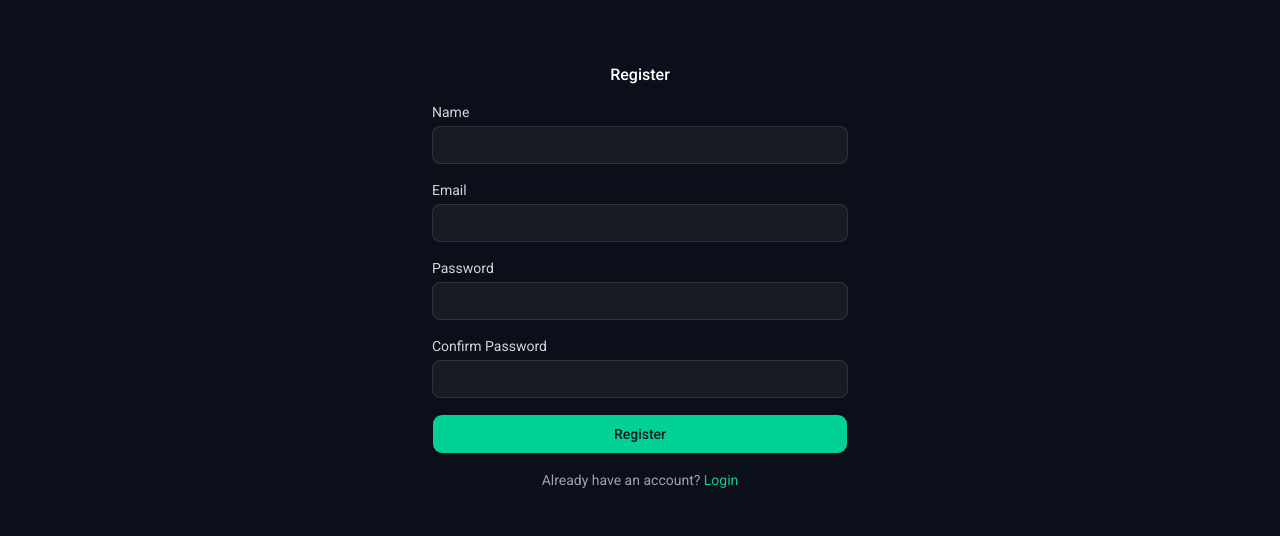
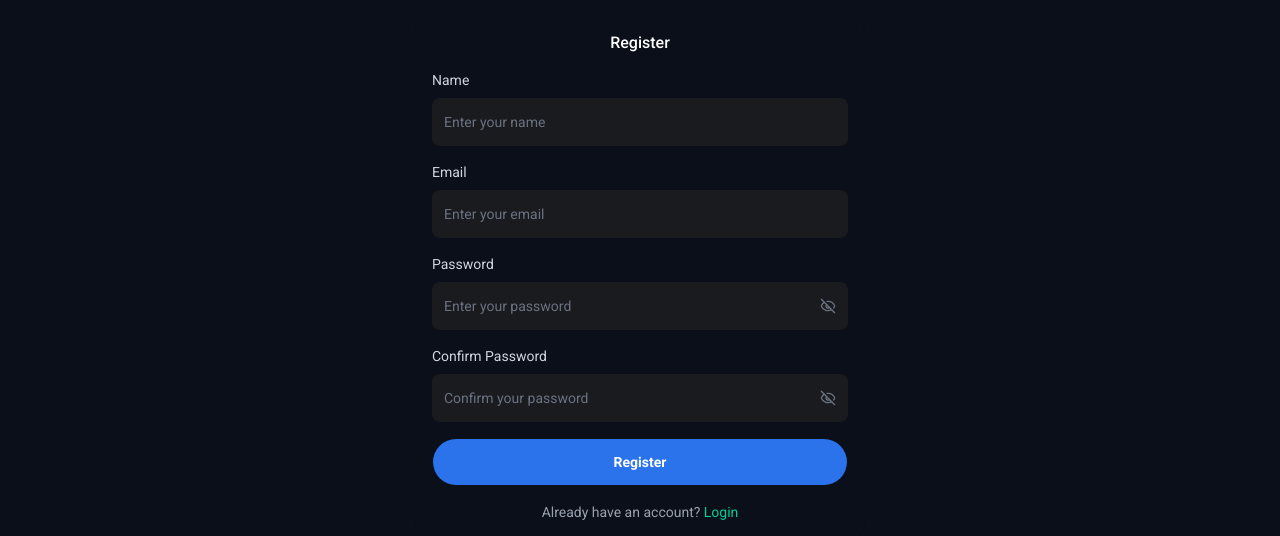
Before and after one commit to kevinthomas9898/s-stox, a Next.js app: page /en/register in a window 1280 px wide. Shown: the part 123-659 px from the top of the page. Built offline with nearby package versions, Linux system fonts and the light colour scheme; no server answers.

Commit message:
Reuseable button, input component

```diff
--- a/app/[locale]/login/page.tsx
+++ b/app/[locale]/login/page.tsx
@@ -1,6 +1,6 @@
 "use client";
 
-import { useState, useEffect } from "react";
+import { useState } from "react";
 import { useDispatch } from "react-redux";
 import Link from "next/link";
 import { useRouter } from "next/navigation";
@@ -9,10 +9,10 @@ import { zodResolver } from "@hookform/resolvers/zod";
 import * as z from "zod";
 
 import { Card, CardContent, CardHeader, CardTitle } from "@/components/ui/card";
-import { Button } from "@/components/ui/button";
-import { Input } from "@/components/ui/input";
+import { TextInput } from "@/components/ui/TextInput";
+import { PrimaryBTN } from "@/components/ui/PrimaryBTN";
 import { setCredentials } from "@/store/slices/authSlice";
-import { setAuthCookies, getJwtToken, decodeJwt } from "@/lib/utils/cookies";
+import { setAuthCookies, decodeJwt } from "@/lib/utils/cookies";
 import { login } from "@/lib/services/auth";
 import { toast } from "sonner";
 
@@ -26,21 +26,12 @@ type LoginFormValues = z.infer<typeof loginSchema>;
 export default function LoginPage() {
   const router = useRouter();
   const dispatch = useDispatch();
-
-  // Redirect if already logged in (has valid token cookie)
-  useEffect(() => {
-    const token = getJwtToken();
-    if (token) {
-      router.push('/');
-    }
-  }, [router]);
   const [isLoading, setIsLoading] = useState(false);
   const [serverError, setServerError] = useState("");
 
   const {
-    register,
+    control,
     handleSubmit,
-    formState: { errors },
   } = useForm<LoginFormValues>({
     resolver: zodResolver(loginSchema),
     defaultValues: {
@@ -99,35 +90,29 @@ export default function LoginPage() {
         </CardHeader>
         <CardContent>
           <form onSubmit={handleSubmit(onSubmit)} className="space-y-4">
-            <div className="space-y-2">
-              <label className="block text-sm text-gray-300">Email</label>
-              <Input
+            <TextInput
+              name="email"
+              control={control}
+              label="Email"
               type="email"
-                {...register("email")}
-                error={errors.email?.message}
               placeholder="Enter your email"
             />
-            </div>
-            <div className="space-y-2">
-              <label className="block text-sm text-gray-300">Password</label>
-              <Input
+            <TextInput
+              name="password"
+              control={control}
+              label="Password"
               type="password"
-                {...register("password")}
-                error={errors.password?.message}
               placeholder="Enter your password"
             />
-            </div>
             {serverError && (
               <p className="text-red-400 text-sm">{serverError}</p>
             )}
-            <Button
+            <PrimaryBTN
               type="submit"
-              disabled={isLoading}
-              variant="auth"
-              className="w-full"
+              loading={isLoading}
             >
-              {isLoading ? "Logging in..." : "Login"}
-            </Button>
+              Login
+            </PrimaryBTN>
           </form>
           <p className="text-center text-gray-400 text-sm mt-4">
             Don&apos;t have an account?{" "}
--- a/app/[locale]/register/page.tsx
+++ b/app/[locale]/register/page.tsx
@@ -3,47 +3,54 @@
 import { useState } from "react";
 import Link from "next/link";
 import { useRouter } from "next/navigation";
+import { useForm } from "react-hook-form";
+import { zodResolver } from "@hookform/resolvers/zod";
+import * as z from "zod";
 import { Card, CardContent, CardHeader, CardTitle } from "@/components/ui/card";
-import { Button } from "@/components/ui/button";
+import { TextInput } from "@/components/ui/TextInput";
+import { PrimaryBTN } from "@/components/ui/PrimaryBTN";
 import { toast } from "sonner";
 import api from "@/lib/api/axiosInstance";
 
-interface RegisterFormData {
-  name: string;
-  email: string;
-  password: string;
-  confirmPassword: string;
-}
+const registerSchema = z.object({
+  name: z.string().min(1, "Name is required"),
+  email: z.string().email("Please enter a valid email address"),
+  password: z.string().min(4, "Password must be at least 4 characters"),
+  confirmPassword: z.string().min(4, "Confirm password is required"),
+}).refine((data) => data.password === data.confirmPassword, {
+  message: "Passwords do not match",
+  path: ["confirmPassword"],
+});
+
+type RegisterFormValues = z.infer<typeof registerSchema>;
 
 export default function RegisterPage() {
   const router = useRouter();
   const [isLoading, setIsLoading] = useState(false);
-  const [error, setError] = useState("");
-  const [formData, setFormData] = useState<RegisterFormData>({
+  const [serverError, setServerError] = useState("");
+
+  const {
+    control,
+    handleSubmit,
+  } = useForm<RegisterFormValues>({
+    resolver: zodResolver(registerSchema),
+    defaultValues: {
       name: "",
       email: "",
       password: "",
       confirmPassword: "",
+    },
   });
 
-  const handleSubmit = async (e: React.FormEvent) => {
-    e.preventDefault();
+  const onSubmit = async (data: RegisterFormValues) => {
     setIsLoading(true);
-    setError("");
-
-    if (formData.password !== formData.confirmPassword) {
-      const message = "Passwords do not match";
-      setError(message);
-      toast.error(message);
-      setIsLoading(false);
-      return;
-    }
+    setServerError("");
 
     try {
       const response = await api.post('/auth/register', {
-        name: formData.name,
-        email: formData.email,
-        password: formData.password,
+        name: data.name,
+        email: data.email,
+        password: data.password,
       });
 
       const result = response.data;
@@ -56,15 +63,11 @@ export default function RegisterPage() {
       router.push("/login");
     } catch (err: any) {
       const message = err?.response?.data?.message || err?.message || "Registration failed";
-      setError(message);
+      setServerError(message);
       toast.error(message);
     } finally {
       setIsLoading(false);
     }
-  };
-
-  const handleChange = (e: React.ChangeEvent<HTMLInputElement>) => {
-    setFormData({ ...formData, [e.target.name]: e.target.value });
   };
 
   return (
@@ -74,61 +77,43 @@ export default function RegisterPage() {
           <CardTitle className="text-white text-center">Register</CardTitle>
         </CardHeader>
         <CardContent>
-          <form onSubmit={handleSubmit} className="space-y-4">
-            <div>
-              <label className="block text-sm text-gray-300 mb-1">Name</label>
-              <input
-                type="text"
+          <form onSubmit={handleSubmit(onSubmit)} className="space-y-4">
+            <TextInput
               name="name"
-                value={formData.name}
-                onChange={handleChange}
-                required
-                className="w-full px-3 py-2 bg-white/5 border border-white/10 rounded-md text-white focus:outline-none focus:border-[#00D094]"
+              control={control}
+              label="Name"
+              placeholder="Enter your name"
             />
-            </div>
-            <div>
-              <label className="block text-sm text-gray-300 mb-1">Email</label>
-              <input
+            <TextInput
+              name="email"
+              control={control}
+              label="Email"
               type="email"
-                name="email"
-                value={formData.email}
-                onChange={handleChange}
-                required
-                className="w-full px-3 py-2 bg-white/5 border border-white/10 rounded-md text-white focus:outline-none focus:border-[#00D094]"
+              placeholder="Enter your email"
             />
-            </div>
-            <div>
-              <label className="block text-sm text-gray-300 mb-1">Password</label>
-              <input
+            <TextInput
+              name="password"
+              control={control}
+              label="Password"
               type="password"
-                name="password"
-                value={formData.password}
-                onChange={handleChange}
-                required
-                className="w-full px-3 py-2 bg-white/5 border border-white/10 rounded-md text-white focus:outline-none focus:border-[#00D094]"
+              placeholder="Enter your password"
             />
-            </div>
-            <div>
-              <label className="block text-sm text-gray-300 mb-1">Confirm Password</label>
-              <input
+            <TextInput
+              name="confirmPassword"
+              control={control}
+              label="Confirm Password"
               type="password"
-                name="confirmPassword"
-                value={formData.confirmPassword}
-                onChange={handleChange}
-                required
-                className="w-full px-3 py-2 bg-white/5 border border-white/10 rounded-md text-white focus:outline-none focus:border-[#00D094]"
+              placeholder="Confirm your password"
             />
-            </div>
-            {error && (
-              <p className="text-red-400 text-sm">{error}</p>
+            {serverError && (
+              <p className="text-red-400 text-sm">{serverError}</p>
             )}
-            <Button
+            <PrimaryBTN
               type="submit"
-              disabled={isLoading}
-              className="w-full bg-[#00D094] text-gray-900 hover:bg-[#00c985]"
+              loading={isLoading}
             >
-              {isLoading ? "Registering..." : "Register"}
-            </Button>
+              Register
+            </PrimaryBTN>
           </form>
           <p className="text-center text-gray-400 text-sm mt-4">
             Already have an account?{" "}
--- /dev/null
+++ b/components/ui/PrimaryBTN.tsx
@@ -0,0 +1,53 @@
+"use client"
+
+import { Button as ShadcnButton } from "@/components/ui/button"
+import { cn } from "@/lib/utils"
+import { Loader2 } from "lucide-react"
+
+interface PrimaryBTNProps {
+  children: React.ReactNode
+  type?: "button" | "submit" | "reset"
+  onClick?: () => void
+  disabled?: boolean
+  loading?: boolean
+  className?: string
+  variant?: "default" | "outline" | "ghost"
+}
+
+function PrimaryBTN({
+  children,
+  type = "button",
+  onClick,
+  disabled = false,
+  loading = false,
+  className,
+  variant = "default",
+}: PrimaryBTNProps) {
+  const baseStyles = "w-full h-12 rounded-full font-semibold transition-all"
+
+  const variants = {
+    default: "bg-[#2A73EA] text-white hover:bg-[#2A73EA]/90",
+    outline: "border-2 border-[#2A73EA] text-[#2A73EA] hover:bg-[#2A73EA]/10",
+    ghost: "text-white hover:bg-white/10",
+  }
+
+  return (
+    <ShadcnButton
+      type={type}
+      onClick={onClick}
+      disabled={disabled || loading}
+      className={cn(baseStyles, variants[variant], className)}
+    >
+      {loading ? (
+        <>
+          <Loader2 className="mr-2 h-4 w-4 animate-spin" />
+          {children}
+        </>
+      ) : (
+        children
+      )}
+    </ShadcnButton>
+  )
+}
+
+export { PrimaryBTN }
--- /dev/null
+++ b/components/ui/TextInput.tsx
@@ -0,0 +1,97 @@
+"use client"
+
+import * as React from "react"
+import { cn } from "@/lib/utils"
+import { Eye, EyeOff } from "lucide-react"
+import { Controller, type Control, type FieldValues, type Path } from "react-hook-form"
+
+export interface TextInputProps
+  extends React.InputHTMLAttributes<HTMLInputElement> {
+  error?: string;
+  label?: string;
+}
+
+const TextInputBase = React.forwardRef<HTMLInputElement, TextInputProps>(
+  ({ className, type, error, label, ...props }, ref) => {
+    const [showPassword, setShowPassword] = React.useState(false);
+    const isPassword = type === "password";
+    const inputType = isPassword ? (showPassword ? "text" : "password") : type;
+
+    return (
+      <div className="w-full space-y-2">
+        {label && (
+          <label className="block text-sm text-gray-300">{label}</label>
+        )}
+        <div className="relative">
+          <input
+            type={inputType}
+            className={cn(
+              "flex h-12 w-full rounded-md bg-[#1a1b1e] px-3 py-2 text-sm text-white placeholder:text-gray-500 disabled:cursor-not-allowed disabled:opacity-50 outline-none focus:ring-1 focus:ring-[#00D094]",
+              error && "ring-1 ring-red-500 focus:ring-red-500",
+              isPassword && "pr-10",
+              className
+            )}
+            ref={ref}
+            {...props}
+          />
+          {isPassword && (
+            <button
+              type="button"
+              onClick={() => setShowPassword(!showPassword)}
+              className="absolute right-3 top-1/2 -translate-y-1/2 text-gray-500 hover:text-gray-300 transition-colors"
+              tabIndex={-1}
+            >
+              {showPassword ? (
+                <Eye className="h-4 w-4" />
+              ) : (
+                <EyeOff className="h-4 w-4" />
+              )}
+            </button>
+          )}
+        </div>
+        {error && (
+          <p className="text-xs text-red-500">{error}</p>
+        )}
+      </div>
+    )
+  }
+)
+TextInputBase.displayName = "TextInputBase"
+
+// Controlled version for react-hook-form
+interface ControlledTextInputProps<T extends FieldValues> {
+  name: Path<T>;
+  control: Control<T>;
+  label?: string;
+  type?: string;
+  placeholder?: string;
+  disabled?: boolean;
+}
+
+function TextInput<T extends FieldValues>({
+  name,
+  control,
+  label,
+  type = "text",
+  placeholder,
+  disabled,
+}: ControlledTextInputProps<T>) {
+  return (
+    <Controller
+      name={name}
+      control={control}
+      render={({ field, fieldState }) => (
+        <TextInputBase
+          {...field}
+          type={type}
+          label={label}
+          placeholder={placeholder}
+          disabled={disabled}
+          error={fieldState.error?.message}
+        />
+      )}
+    />
+  )
+}
+
+export { TextInput, TextInputBase }
```
Lines whose indentation alone changed are shown as unchanged.
